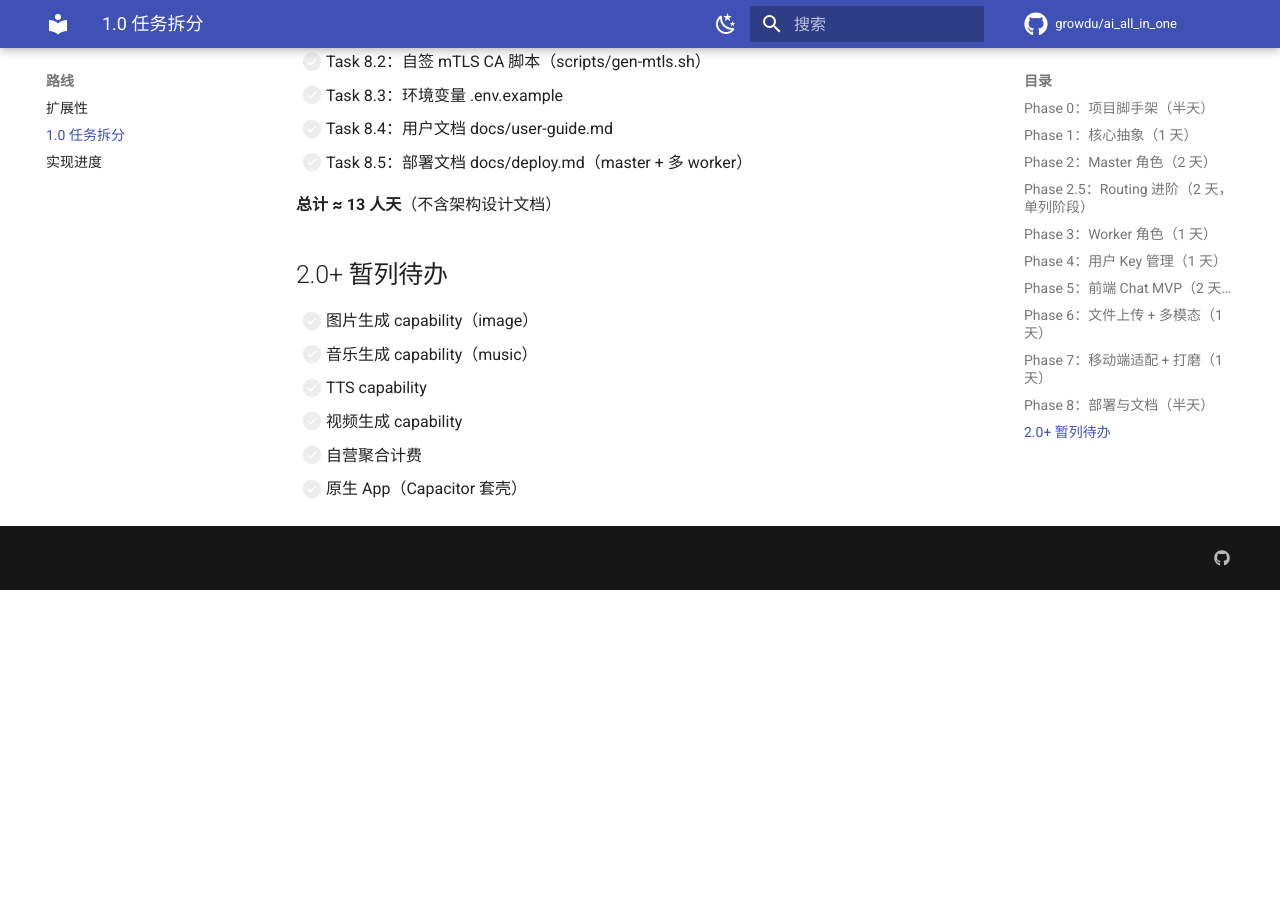
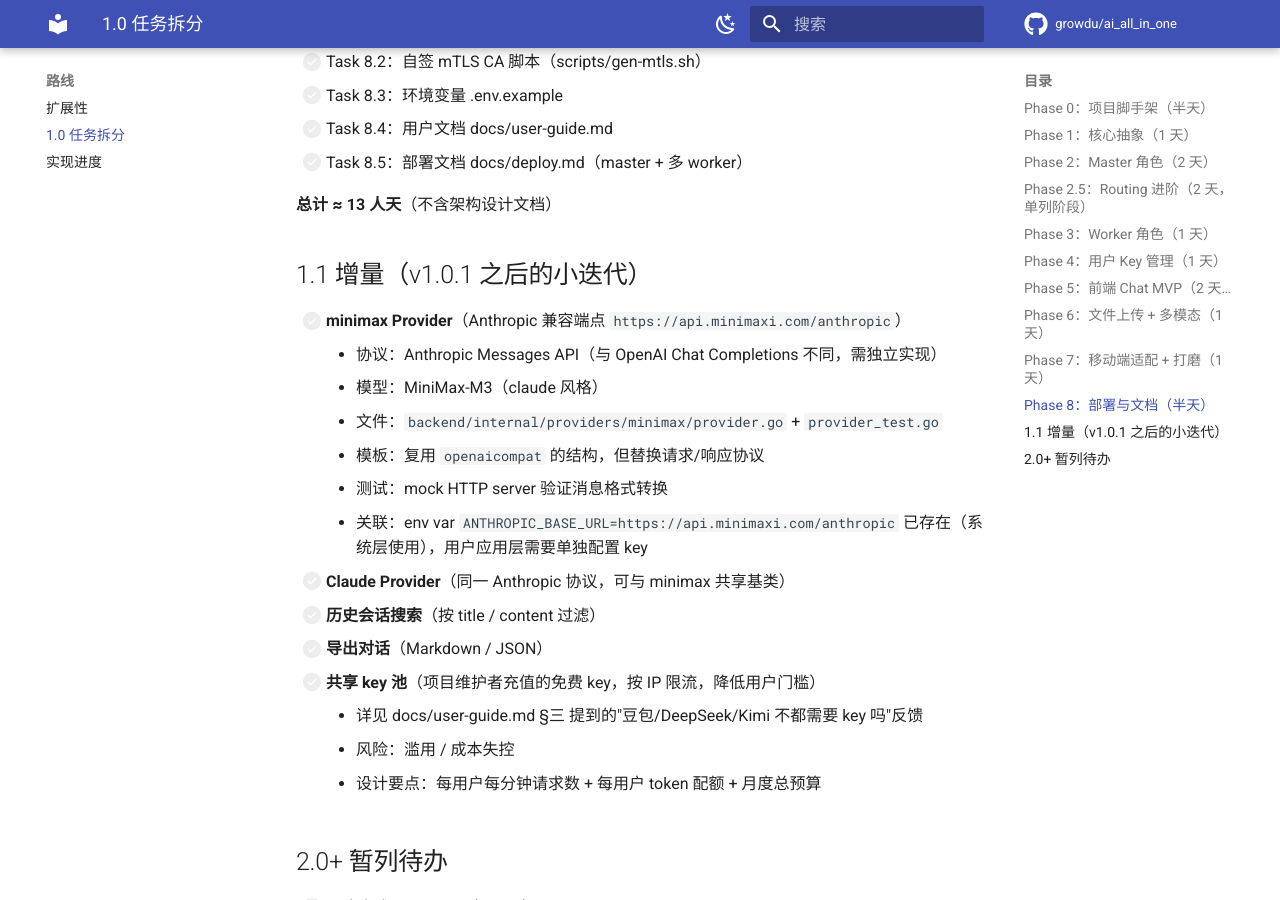
Before and after one commit to growdu/ai_all_in_one, an MkDocs documentation site: the page built from docs/roadmap/05-mvp-tasks.md, in a window 1280 px wide and 900 px high, scrolled down 3016 px. Built offline with MkDocs 1.6.1 and Material for MkDocs 9.7.7, drawn with Linux system fonts in a browser that asks for light colours; comment, search, counter and statistics services are not loaded; before the commit the page ends 3606 px from its top, so only the background shows below that.

Commit message:
docs: 1.1 增量 backlog（minimax Provider + 共享 key 池）
用户在 v1.0.1 验证后反馈：
- "豆包/DeepSeek/Kimi 不是都有免费的吗？" — 实际都需要 API key，但用户门槛高
- 本机 env 显示 ANTHROPIC_BASE_URL=https://api.minimaxi.com/anthropic
  暗示 minimax 走 Anthropic 兼容协议

记入 docs/roadmap/05-mvp-tasks.md §1.1：
- minimax Provider（Anthropic Messages 协议，需独立实现）
- Claude Provider（共享 Anthropic 基类）
- 历史会话搜索 / 导出对话
- 共享 key 池（项目维护者充值免费 key + IP 限流 + token 配额）

README 加"下一步（1.1 增量）"章节指向 roadmap。

不影响 v1.0.1。

```diff
--- a/docs/roadmap/05-mvp-tasks.md
+++ b/docs/roadmap/05-mvp-tasks.md
@@ -96,6 +96,23 @@
 
 **总计 ≈ 13 人天**（不含架构设计文档）
 
+## 1.1 增量（v1.0.1 之后的小迭代）
+
+- [ ] **minimax Provider**（Anthropic 兼容端点 `https://api.minimaxi.com/anthropic`）
+    - 协议：Anthropic Messages API（与 OpenAI Chat Completions 不同，需独立实现）
+    - 模型：MiniMax-M3（claude 风格）
+    - 文件：`backend/internal/providers/minimax/provider.go` + `provider_test.go`
+    - 模板：复用 `openaicompat` 的结构，但替换请求/响应协议
+    - 测试：mock HTTP server 验证消息格式转换
+    - 关联：env var `ANTHROPIC_BASE_URL=https://api.minimaxi.com/anthropic` 已存在（系统层使用），用户应用层需要单独配置 key
+- [ ] **Claude Provider**（同一 Anthropic 协议，可与 minimax 共享基类）
+- [ ] **历史会话搜索**（按 title / content 过滤）
+- [ ] **导出对话**（Markdown / JSON）
+- [ ] **共享 key 池**（项目维护者充值的免费 key，按 IP 限流，降低用户门槛）
+    - 详见 docs/user-guide.md §三 提到的"豆包/DeepSeek/Kimi 不都需要 key 吗"反馈
+    - 风险：滥用 / 成本失控
+    - 设计要点：每用户每分钟请求数 + 每用户 token 配额 + 月度总预算
+
 ## 2.0+ 暂列待办
 
 - [ ] 图片生成 capability（image）
```
Also changed, not shown: README.md (+9 -0 lines).
